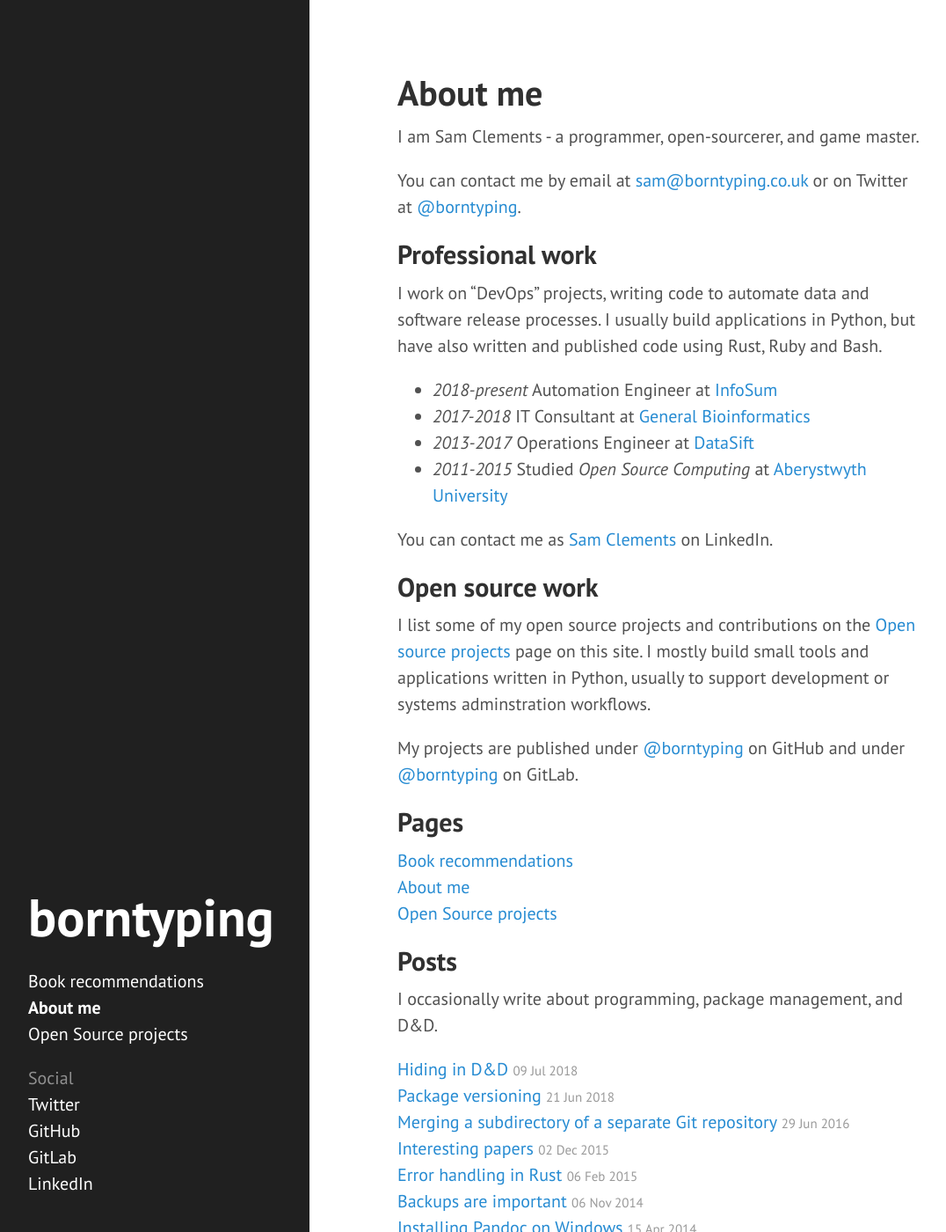
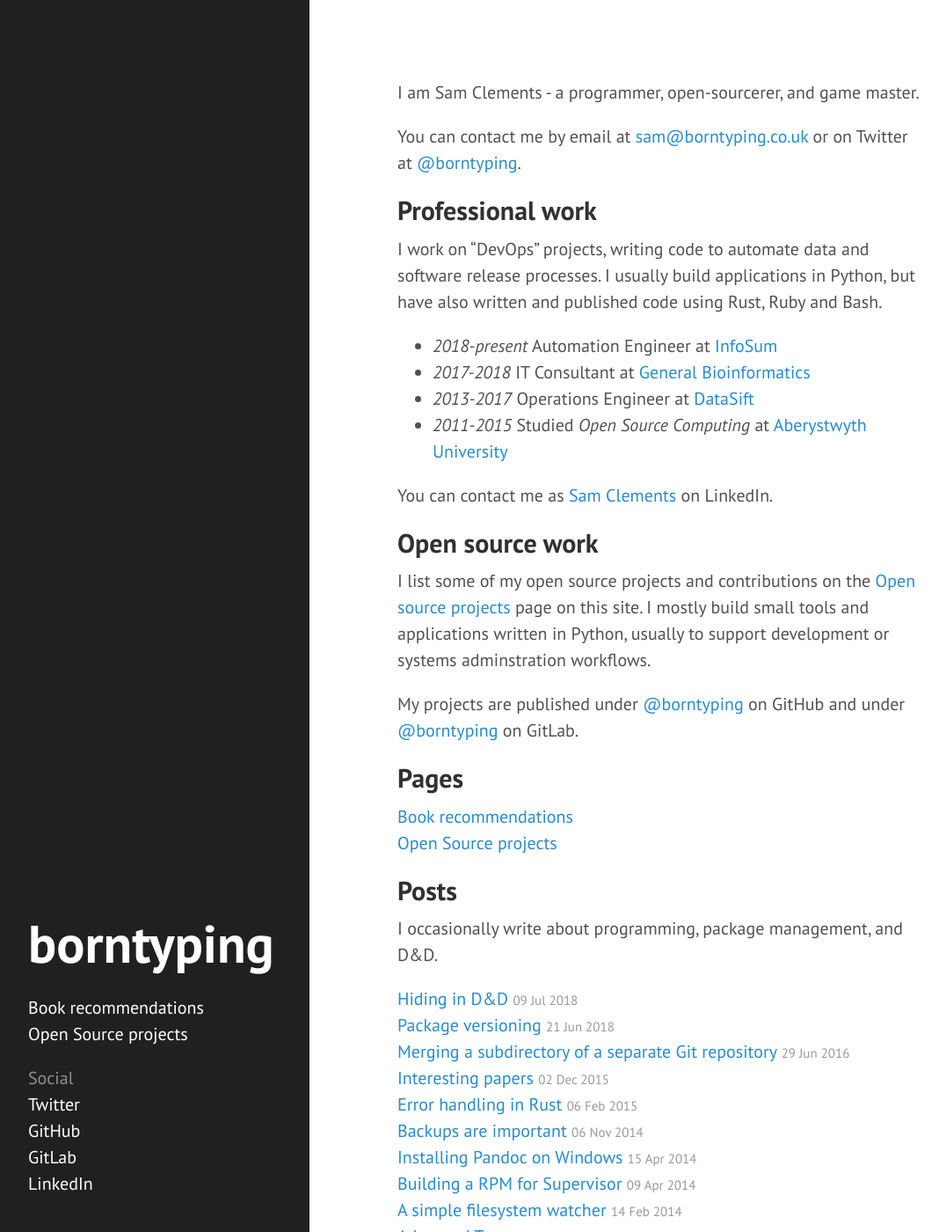
Before and after one commit to borntyping/borntyping.github.io, a Jekyll site: the page built from index.md, in a window 1280 px wide and 1400 px high. Shown: the whole window at 88% size, without its empty margins (8-1084 px from the left). Built offline with Jekyll 4.4.1, drawn with Linux system fonts in a browser that asks for light colours.

Commit message:
Update index.md

```diff
--- a/index.md
+++ b/index.md
@@ -1,6 +1,5 @@
 ---
 layout: page
-title: About me
 ---
 
 I am Sam Clements - a programmer, open-sourcerer, and game master.
@@ -29,9 +28,11 @@
 ## Pages
 
 <ul class="related-posts">
-{% for node in site.pages %}{% if node.title != null %}{% if node.layout == "page" %}
+{% for node in site.pages %}
+{% if node.layout == "page" && node.title != null %}
   <li><a href="{{ node.url }}">{{ node.title }}</a></li>
-{% endif %}{% endif %}{% endfor %}
+{% endif %}
+{% endfor %}
 </ul>
 
 ## Posts
```
